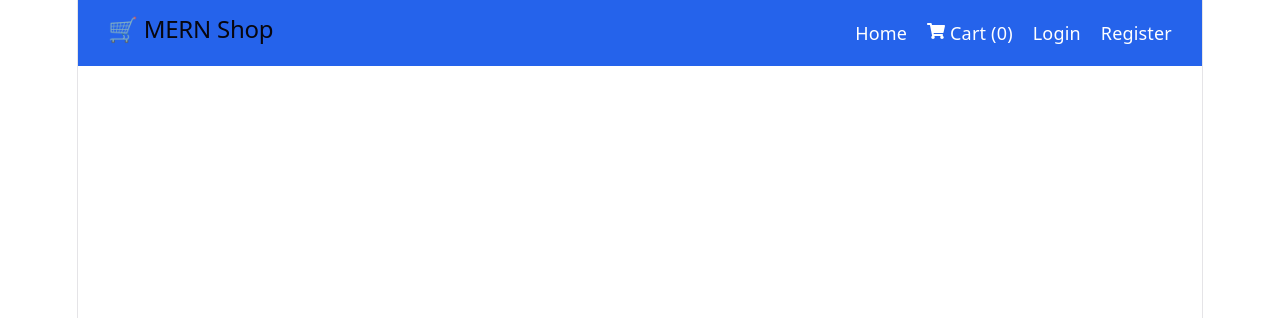
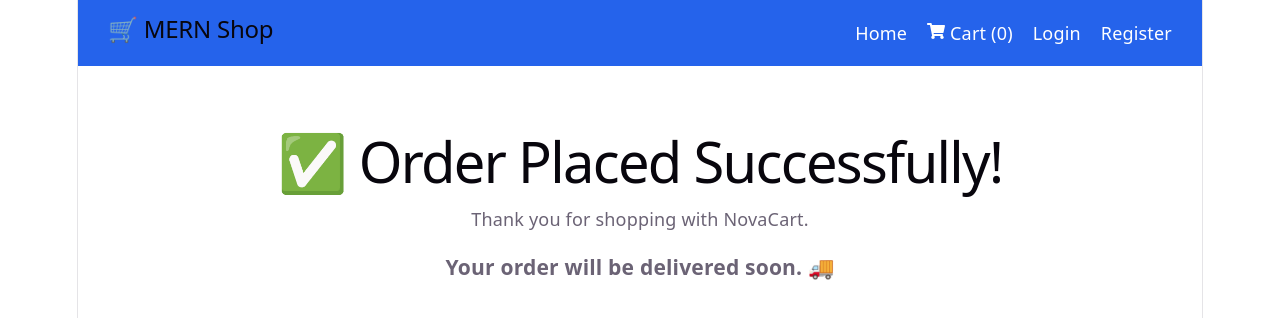
Before and after one commit to Tihor765/Meridex, a React (Vite) app in the folder client/: page /order-success in a window 1280 px wide. Shown: the top 318 px of the page. Built offline with nearby package versions, Linux system fonts and the light colour scheme.

Commit message:
Added wishlist and ratings

```diff
--- a/client/src/App.jsx
+++ b/client/src/App.jsx
@@ -1,3 +1,4 @@
+import OrderSuccess from "./pages/OrderSuccess";
 import { BrowserRouter, Routes, Route } from "react-router-dom";
 import Home from "./pages/Home";
 import Cart from "./pages/Cart";
@@ -14,7 +15,7 @@ function App() {
           <Route path="/cart" element={<Cart />} />
           <Route path="/login" element={<Login />} />
           <Route path="/register" element={<Register />} />
-
+          <Route path="/order-success" element={<OrderSuccess />} />
         </Routes>
 
     </BrowserRouter>
--- a/client/src/pages/Home.jsx
+++ b/client/src/pages/Home.jsx
@@ -27,6 +27,7 @@ function Home() {
 
   return (
     <div style={{ padding: "20px" }}>
+      {/* Hero Section */}
       <div
         style={{
           background: "linear-gradient(to right, #2563eb, #7c3aed)",
@@ -37,7 +38,7 @@ function Home() {
           marginBottom: "20px",
         }}
       >
-  <h1>🛒 Welcome to MERN Shop</h1>
+        <h1>🛒 Welcome to NovaCart</h1>
 
         <p>Discover amazing products at unbeatable prices.</p>
 
@@ -55,7 +56,7 @@ function Home() {
         </Link>
       </div>
 
-
+      {/* Search Bar */}
       <input
         type="text"
         value={search}
@@ -65,12 +66,13 @@ function Home() {
           width: "100%",
           padding: "12px",
           borderRadius: "10px",
-    border: "none",
+          border: "1px solid #ddd",
           marginBottom: "20px",
           fontSize: "16px",
         }}
       />
 
+      {/* Products Grid */}
       <div
         style={{
           display: "grid",
@@ -86,9 +88,6 @@ function Home() {
               borderRadius: "10px",
               padding: "15px",
               boxShadow: "0 4px 10px rgba(0,0,0,0.15)",
-        transition: "0.3s",
-        cursor: "pointer",
-        transform: "translateY(0px)",
             }}
           >
             <img
@@ -101,10 +100,37 @@ function Home() {
                 borderRadius: "10px",
               }}
             />
+
             <h3>{product.name}</h3>
+
             <p>{product.description}</p>
-            <p><strong>₹{product.price}</strong></p>
+
+            <p>⭐⭐⭐⭐⭐ (4.8)</p>
+
+            <p>
+              <strong>₹{product.price}</strong>
+            </p>
+
             <p>Stock: {product.stock}</p>
+
+            <div
+              style={{
+                display: "flex",
+                gap: "10px",
+                marginTop: "10px",
+              }}
+            >
+              <button
+                style={{
+                  backgroundColor: "pink",
+                  border: "none",
+                  padding: "10px 15px",
+                  borderRadius: "5px",
+                  cursor: "pointer",
+                }}
+              >
+                ❤️ Wishlist
+              </button>
 
               <button
                 onClick={() => addToCart(product)}
@@ -120,6 +146,7 @@ function Home() {
                 Add to Cart 🛒
               </button>
             </div>
+          </div>
         ))}
       </div>
     </div>
--- /dev/null
+++ b/client/src/pages/OrderSuccess.jsx
@@ -0,0 +1,18 @@
+function OrderSuccess() {
+  return (
+    <div
+      style={{
+        textAlign: "center",
+        padding: "50px",
+      }}
+    >
+      <h1>✅ Order Placed Successfully!</h1>
+
+      <p>Thank you for shopping with NovaCart.</p>
+
+      <h3>Your order will be delivered soon. 🚚</h3>
+    </div>
+  );
+}
+
+export default OrderSuccess;
```
Lines whose indentation alone changed are shown as unchanged.
